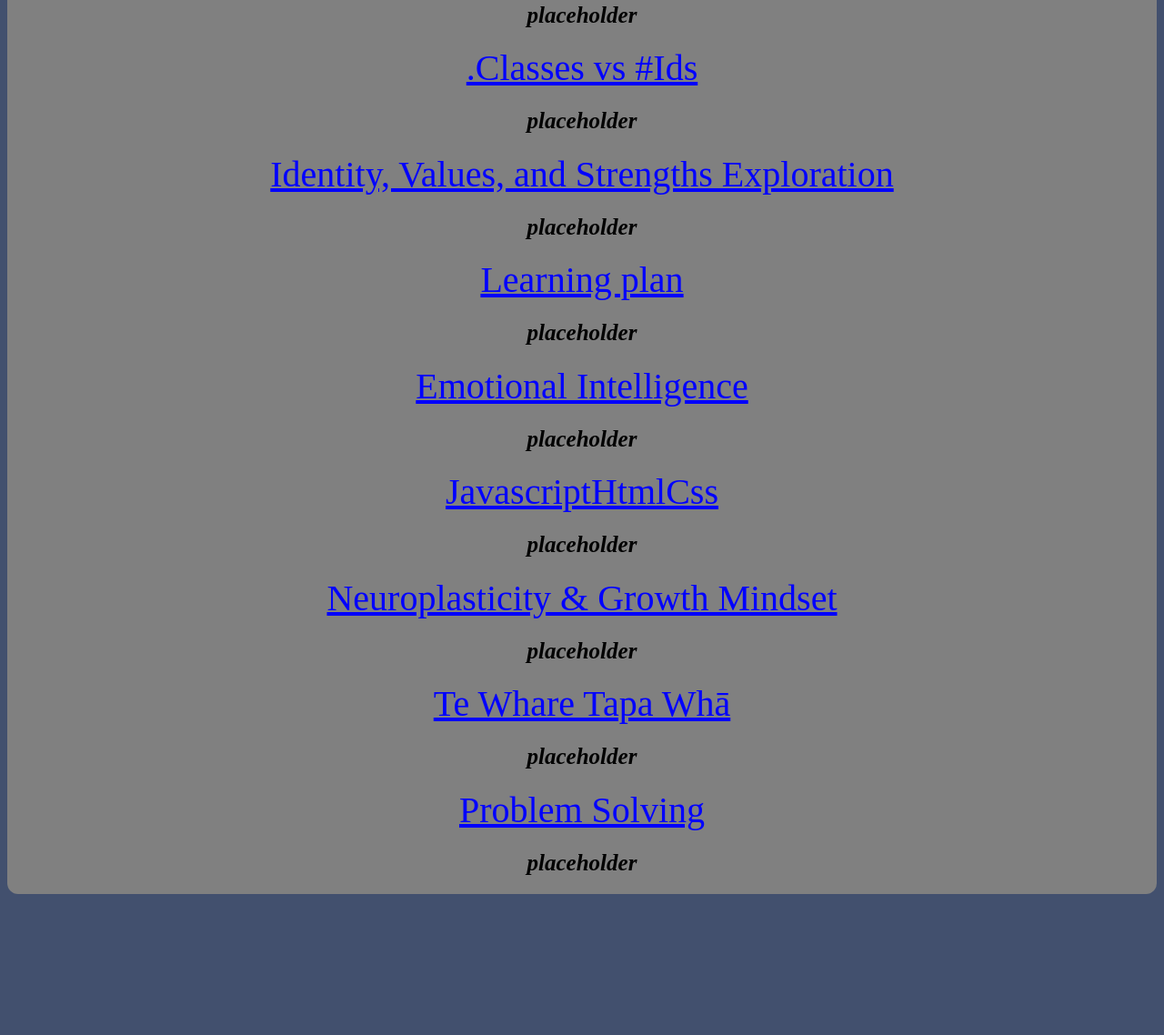
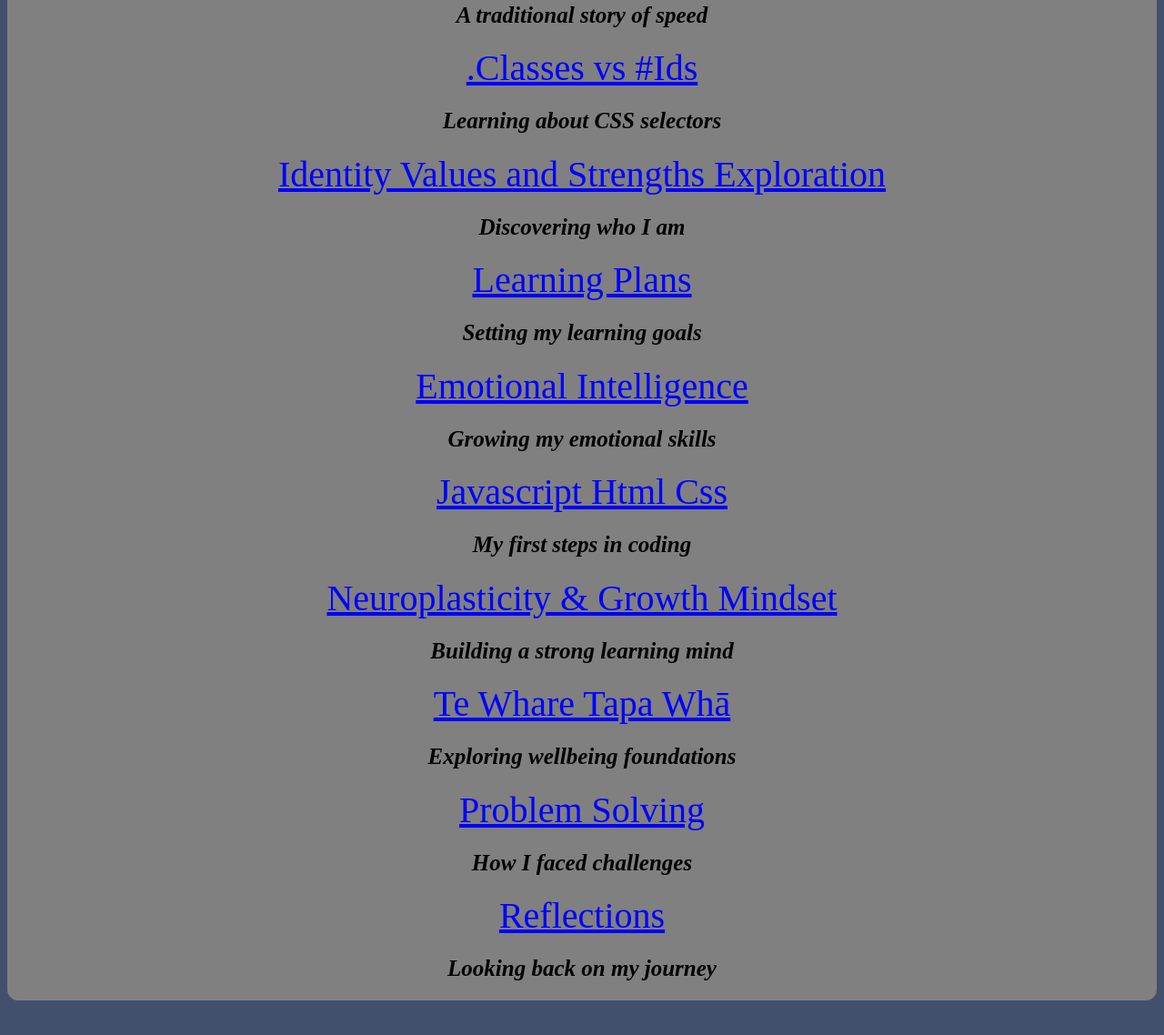
Before and after one commit to sean-crawfordx/sean-crawfordx.github.io, a plain HTML site: page blog/blog.html in a window 1280 px wide. Shown: the part 240-1378 px from the top of the page at 91% size. Before the commit the page ends 1323 px from the top, so only its background shows below. Drawn offline with Linux system fonts and the light colour scheme.

Commit message:
Updated Index

```diff
--- a/blog/blog.html
+++ b/blog/blog.html
@@ -18,27 +18,31 @@
     </div>
     <main class="textCentre" style="background-color: grey">
       <a class="linkBlue" href="te-houtaewa-template.html">Te Houtaewa</a>
-      <h2>placeholder</h2>
+      <h2>A traditional story of speed</h2>
       <a class="linkBlue" href="html-css.html">.Classes vs #Ids</a>
-      <h2>placeholder</h2>
+      <h2>Learning about CSS selectors</h2>
       <a class="linkBlue" href="identity-values.html"
-        >Identity, Values, and Strengths Exploration</a
+        >Identity Values and Strengths Exploration</a
       >
-      <h2>placeholder</h2>
-      <a class="linkBlue" href="learning-plan.html">Learning plan</a>
-      <h2>placeholder</h2>
+      <h2>Discovering who I am</h2>
+      <a class="linkBlue" href="learning-plan.html">Learning Plans</a>
+      <h2>Setting my learning goals</h2>
       <a class="linkBlue" href="emotional-intelligence.html"
         >Emotional Intelligence</a
       >
-      <h2>placeholder</h2>
-      <a class="linkBlue" href="javascript-dom.html">JavascriptHtmlCss</a>
-      <h2>placeholder</h2>
-      <a class="linkBlue" href="neuroplasticity.html">Neuroplasticity & Growth Mindset</a>
-      <h2>placeholder</h2>
+      <h2>Growing my emotional skills</h2>
+      <a class="linkBlue" href="javascript-dom.html">Javascript Html Css</a>
+      <h2>My first steps in coding</h2>
+      <a class="linkBlue" href="neuroplasticity.html"
+        >Neuroplasticity & Growth Mindset</a
+      >
+      <h2>Building a strong learning mind</h2>
       <a class="linkBlue" href="te-whare-tapa-wha.html">Te Whare Tapa Whā</a>
-      <h2>placeholder</h2>
+      <h2>Exploring wellbeing foundations</h2>
       <a class="linkBlue" href="problem-solving.html">Problem Solving</a>
-      <h2>placeholder</h2>
+      <h2>How I faced challenges</h2>
+      <a class="linkBlue" href="foundations-reflection.html">Reflections</a>
+      <h2>Looking back on my journey</h2>
     </main>
   </body>
 </html>
```
